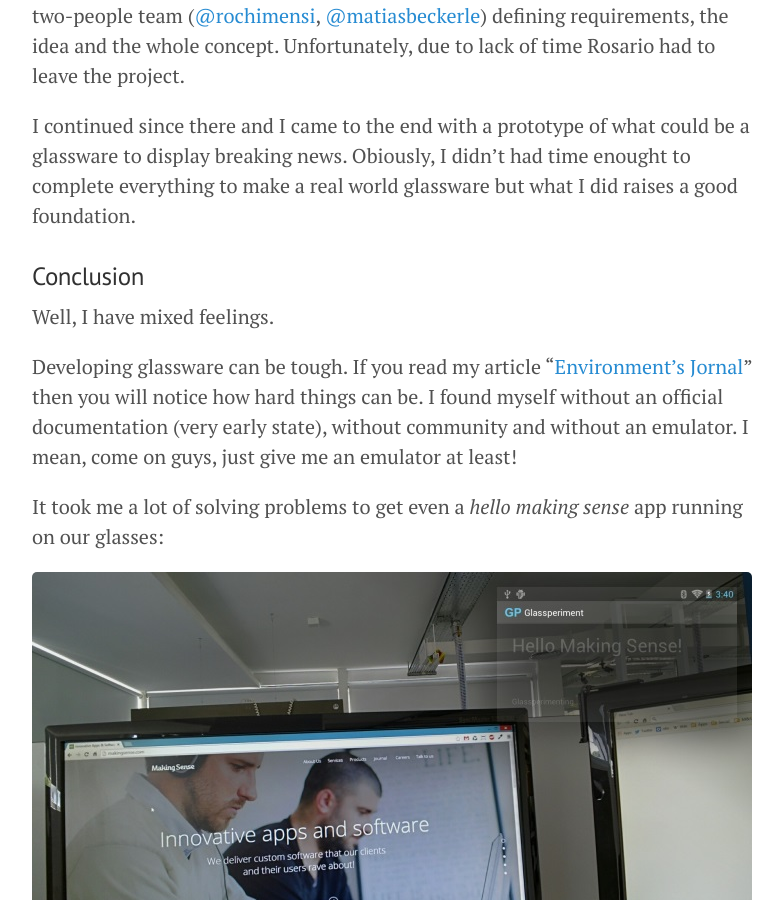
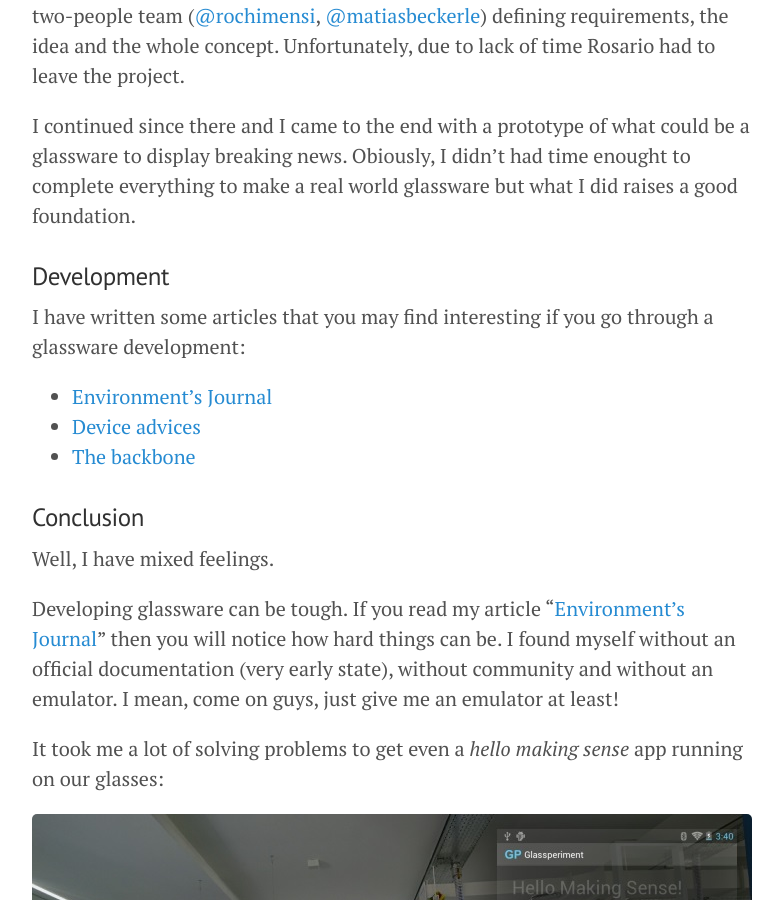
Before and after one commit to matiasbeckerle/glassperiment, a Jekyll site: the page built from _posts/2014-03-31-introducing-glassperiment.md, in a window 1280 px wide and 900 px high, scrolled down 745 px. Shown: the whole window, without its empty margins (248-1031 px from the left). Built offline with Jekyll 4.4.1, drawn with Linux system fonts in a browser that asks for light colours; Markdown is read by kramdown in place of the engine named in the settings.

Commit message:
Add "development" links

```diff
--- a/_posts/2014-03-31-introducing-glassperiment.md
+++ b/_posts/2014-03-31-introducing-glassperiment.md
@@ -19,11 +19,19 @@
 
 I continued since there and I came to the end with a prototype of what could be a glassware to display breaking news. Obiously, I didn't had time enought to complete everything to make a real world glassware but what I did raises a good foundation.
 
+### Development
+
+I have written some articles that you may find interesting if you go through a glassware development:
+
+* [Environment's Journal]({{ site.baseurl }}/environments-journal)
+* [Device advices]({{ site.baseurl }}/device-advices)
+* [The backbone]({{ site.baseurl }}/the-backbone)
+
 ### Conclusion
 
 Well, I have mixed feelings.
 
-Developing glassware can be tough. If you read my article "[Environment's Jornal]({{ site.baseurl }}/environments-journal)" then you will notice how hard things can be. I found myself without an official documentation (very early state), without community and without an emulator. I mean, come on guys, just give me an emulator at least!
+Developing glassware can be tough. If you read my article "[Environment's Journal]({{ site.baseurl }}/environments-journal)" then you will notice how hard things can be. I found myself without an official documentation (very early state), without community and without an emulator. I mean, come on guys, just give me an emulator at least!
 
 It took me a lot of solving problems to get even a *hello making sense* app running on our glasses:
 
```
